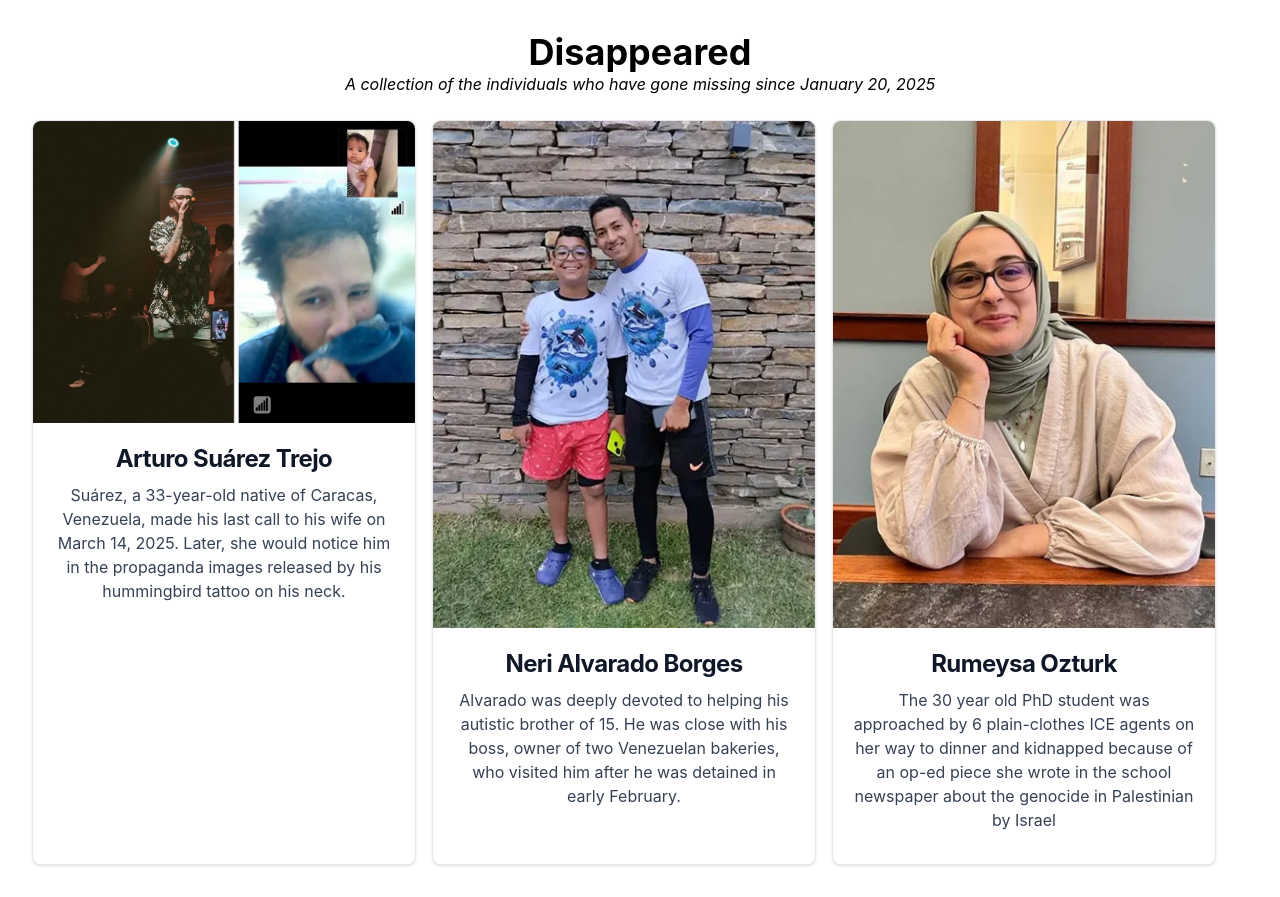
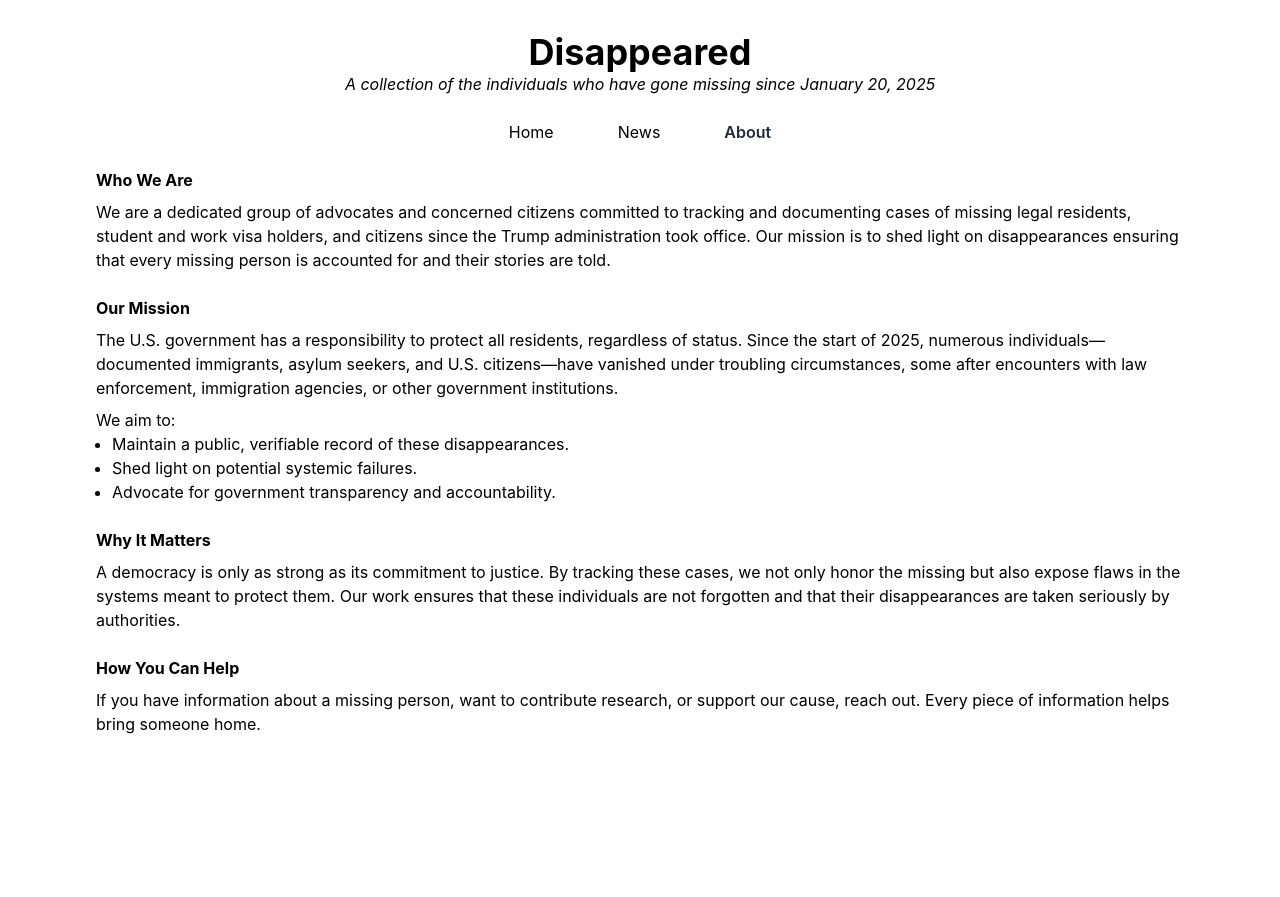
Before and after one commit to hbrysiewicz/disappeared, a React (Vite) app: page /about in a window 1280 px wide. After the commit the page ends 800 px from the top, so only its background shows below. Built offline with nearby package versions, Linux system fonts and the light colour scheme; what tailwindcss-debug-screens would draw is missing.

Commit message:
Updates and additional pages

```diff
--- /dev/null
+++ b/src/About.tsx
@@ -0,0 +1,32 @@
+import Header from './Header.tsx';
+
+function About() {
+  return (
+    <>
+      <Header />
+      <div className="pt-6 text-left md:ml-16 md:mr-16">
+        <h3 className="font-bold text-24"> Who We Are </h3>
+
+        <p className="mt-2"> We are a dedicated group of advocates and concerned citizens committed to tracking and documenting cases of missing legal residents, student and work visa holders, and citizens since the Trump administration took office. Our mission is to shed light on disappearances ensuring that every missing person is accounted for and their stories are told.</p>
+
+        <h3 className="font-bold text-24 pt-6"> Our Mission </h3>
+        <p className="mt-2"> The U.S. government has a responsibility to protect all residents, regardless of status. Since the start of 2025, numerous individuals—documented immigrants, asylum seekers, and U.S. citizens—have vanished under troubling circumstances, some after encounters with law enforcement, immigration agencies, or other government institutions.</p>
+        <p className="mt-2"> We aim to:
+          <ul className="list-disc ml-4">
+            <li> Maintain a public, verifiable record of these disappearances. </li>
+            <li> Shed light on potential systemic failures. </li>
+            <li> Advocate for government transparency and accountability. </li>
+          </ul>
+        </p>
+
+        <h3 className="font-bold text-24 pt-6"> Why It Matters </h3>
+        <p className="mt-2"> A democracy is only as strong as its commitment to justice. By tracking these cases, we not only honor the missing but also expose flaws in the systems meant to protect them. Our work ensures that these individuals are not forgotten and that their disappearances are taken seriously by authorities. </p>
+
+        <h3 className="font-bold text-24 pt-6"> How You Can Help </h3>
+        <p className="mt-2"> If you have information about a missing person, want to contribute research, or support our cause, reach out. Every piece of information helps bring someone home. </p>
+      </div>
+    </>
+  )
+}
+
+export default About
--- a/src/App.tsx
+++ b/src/App.tsx
@@ -1,17 +1,17 @@
 // import { useState } from 'react'
 import './App.css'
 import Card from './Card.tsx'
+import Header from './Header.tsx';
 
 function App() {
   return (
     <>
-      <h1 className="font-bold text-4xl">Disappeared</h1>
-      <h2 className="italic">A collection of the individuals who have gone missing since January 20, 2025</h2>
+      <Header />
       <div className="pt-6 flex gap-4">
         <Card
           name="Arturo Suárez Trejo"
           description="Suárez, a 33-year-old native of Caracas, Venezuela, made his last call to his wife on March 14, 2025. Later, she would notice him in the propaganda images released by his hummingbird tattoo on his neck."
-          image="/Arturo-Suarez.png"
+          image="/arturo.png"
         />
         <Card
           name="Neri Alvarado Borges"
--- a/src/Card.tsx
+++ b/src/Card.tsx
@@ -1,23 +1,32 @@
 // import { useState } from 'react'
 import './Card.css'
 
-type Person = { name: string, description: string, image: string}
+type CardType = { name: string, description: string, image: string, url?: string}
 
-function Card({ name, description, image}: Person) {
+
+function Card({ name, description, image, url}: CardType) {
+  const renderLink = () => {
+    if (url) {
+      return (
+        <a href={url} className="inline-flex items-center px-3 py-2 text-sm font-medium text-center text-white bg-gray-700 rounded-lg hover:bg-gray-800 focus:ring-4 focus:outline-none focus:ring-blue-300 dark:bg-gray-600 dark:hover:bg-gray-700 dark:focus:ring-gray-800">
+          Read more
+          <svg className="rtl:rotate-180 w-3.5 h-3.5 ms-2" aria-hidden="true" xmlns="http://www.w3.org/2000/svg" fill="none" viewBox="0 0 14 10">
+            <path stroke="currentColor" stroke-linecap="round" stroke-linejoin="round" stroke-width="2" d="M1 5h12m0 0L9 1m4 4L9 9"/>
+          </svg>
+        </a>
+      )
+    }
+  }
+
   return (
     <div className="max-w-sm bg-white border border-gray-200 rounded-lg shadow-sm dark:bg-gray-800 dark:border-gray-700">
-        <img className="rounded-t-lg" src={image} alt={name} />
-        <div className="p-5">
-          <h5 className="mb-2 text-2xl font-bold tracking-tight text-gray-900 dark:text-white">{name}</h5>
-          <p className="mb-3 font-normal text-gray-700 dark:text-gray-400">{description}</p>
-          {/* <a href="#" className="inline-flex items-center px-3 py-2 text-sm font-medium text-center text-white bg-blue-700 rounded-lg hover:bg-blue-800 focus:ring-4 focus:outline-none focus:ring-blue-300 dark:bg-blue-600 dark:hover:bg-blue-700 dark:focus:ring-blue-800">
-            Read more
-            <svg className="rtl:rotate-180 w-3.5 h-3.5 ms-2" aria-hidden="true" xmlns="http://www.w3.org/2000/svg" fill="none" viewBox="0 0 14 10">
-              <path stroke="currentColor" stroke-linecap="round" stroke-linejoin="round" stroke-width="2" d="M1 5h12m0 0L9 1m4 4L9 9"/>
-            </svg>
-          </a> */}
-        </div>
+      <img className="rounded-t-lg" src={image} alt={name} />
+      <div className="p-5">
+        <h5 className="mb-2 text-2xl font-bold tracking-tight text-gray-900 dark:text-white">{name}</h5>
+        <p className="mb-3 font-normal text-gray-700 dark:text-gray-400">{description}</p>
+        { renderLink() }
       </div>
+    </div>
   )
 }
 
--- /dev/null
+++ b/src/Header.tsx
@@ -0,0 +1,13 @@
+import Nav from './Nav.tsx'
+
+function Header() {
+  return (
+    <>
+      <h1 className="font-bold text-4xl">Disappeared</h1>
+      <h2 className="italic">A collection of the individuals who have gone missing since January 20, 2025</h2>
+      <Nav />
+    </>
+  )
+}
+
+export default Header
--- /dev/null
+++ b/src/Nav.css
@@ -0,0 +1,4 @@
+.active {
+  color: var(--color-gray-800);
+  font-weight: 600;
+}
--- /dev/null
+++ b/src/Nav.tsx
@@ -0,0 +1,22 @@
+import { NavLink } from "react-router";
+import './Nav.css';
+
+function Nav() {
+  return (
+    <>
+      <nav className="pt-6 flex gap-16 justify-center">
+        <NavLink to="/" end>
+          Home
+        </NavLink>
+        <NavLink to="/news" end>
+          News
+        </NavLink>
+        <NavLink to="/about" end>
+          About
+        </NavLink>
+      </nav>
+    </>
+  )
+}
+
+export default Nav
--- /dev/null
+++ b/src/News.tsx
@@ -0,0 +1,20 @@
+import Card from './Card.tsx'
+import Header from './Header.tsx';
+
+function News() {
+  return (
+    <>
+      <Header />
+      <div className="pt-6 flex gap-4">
+        <Card
+          name="University student targeted by Trump leaves the US"
+          description="A Cornell University graduate student who had his US visa revoked due to protest activities against Israel has chosen to leave the US rather than be deported. Momodou Taal, who is a joint citizen of the UK and The Gambia, had his student visa revoked due to his on-campus protest activities last year as the Israel-Gaza war raged..."
+          image="https://ichef.bbci.co.uk/news/1536/cpsprodpb/d02d/live/de1c7040-0e9f-11f0-96d4-0176469b616f.jpg.webp"
+          url="https://www.bbc.com/news/articles/c934y9kv07eo"
+        />
+      </div>
+    </>
+  )
+}
+
+export default News
--- a/src/main.tsx
+++ b/src/main.tsx
@@ -1,10 +1,16 @@
 import { createRoot } from 'react-dom/client'
-import { BrowserRouter } from "react-router";
+import { BrowserRouter, Routes, Route } from "react-router";
 import './index.css'
 import App from './App.tsx'
+import News from './News.tsx'
+import About from './About.tsx'
 
 createRoot(document.getElementById('root')!).render(
   <BrowserRouter>
-    <App />
+    <Routes>
+      <Route index element={<App />} />
+      <Route path="/news" element={<News />} />
+      <Route path="/about" element={<About />} />
+    </Routes>
   </BrowserRouter>
 )
```
Also changed, not shown: public/Arturo-Suarez.png (deleted), public/arturo.png (added).
